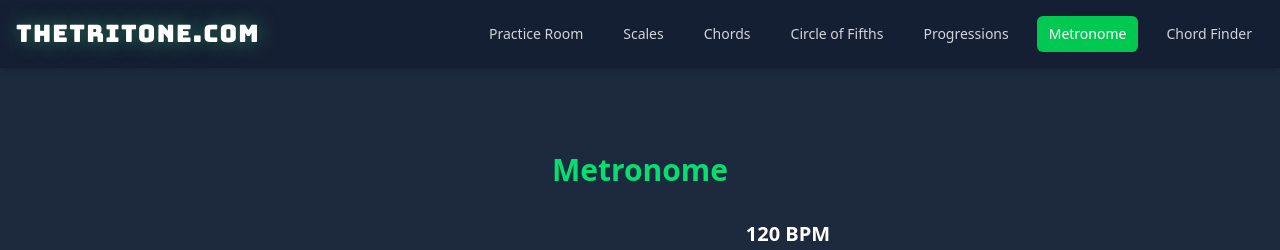
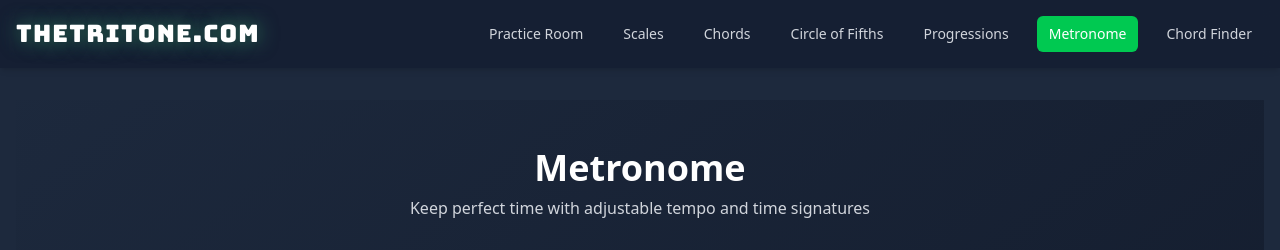
Before and after one commit to calivalverde/tt-client, a React (Vite) app: page /metronome in a window 1280 px wide. Shown: the top 250 px of the page. Built offline with nearby package versions, Linux system fonts and the light colour scheme; no server answers.

Commit message:
Changes on .env vars

```diff
--- a/src/api/axios.js
+++ b/src/api/axios.js
@@ -1,9 +1,10 @@
 
 import axios from 'axios';
 
-// API base URL - defaults to local development server
-// Can be overridden via VITE_API_BASE_URL environment variable
-const API_URL = import.meta.env.VITE_API_BASE_URL || 'http://localhost:8088';
+// API base URL - configured via environment variables
+// Development (.env.local): http://localhost:8088
+// Production (.env.production): https://tt-sh-api-523762023440.us-central1.run.app
+const API_URL = import.meta.env.VITE_API_BASE_URL;
 
 const axiosInstance = axios.create({
   baseURL: API_URL,
--- a/src/pages/Metronome.jsx
+++ b/src/pages/Metronome.jsx
@@ -46,25 +46,14 @@ export default function Metronome() {
   }, [bpm])
 
   return (
-    <div
-      style={{
-        textAlign: "center",
-        marginTop: 28,
-        padding: 24,
-      }}
-    >
-      <h2 className="text-3xl font-bold text-green-400 mb-8">Metronome</h2>
+    <div className="min-h-screen bg-gradient-to-br from-slate-800 to-gray-900 py-12 px-4">
+      <div className="max-w-6xl mx-auto text-center">
+        <h1 className="text-4xl font-bold text-white mb-2">Metronome</h1>
+        <p className="text-gray-300 mb-8">
+          Keep perfect time with adjustable tempo and time signatures
+        </p>
 
-      <div
-        style={{
-          marginTop: 18,
-          display: "flex",
-          gap: 32,
-          justifyContent: "center",
-          alignItems: "flex-start",
-          flexWrap: "wrap",
-        }}
-      >
+        <div className="flex gap-8 justify-center items-start flex-wrap mt-8">
           <TempoDial bpm={bpm} setBpm={setBpm} />
 
           <MetronomeControls
@@ -95,5 +84,6 @@ export default function Metronome() {
 
         <ControlsInfoBox />
       </div>
+    </div>
   )
 }
```
Also changed, not shown: 1 other file (tests, documents, lock files or other folders). Lines whose indentation alone changed are shown as unchanged.
